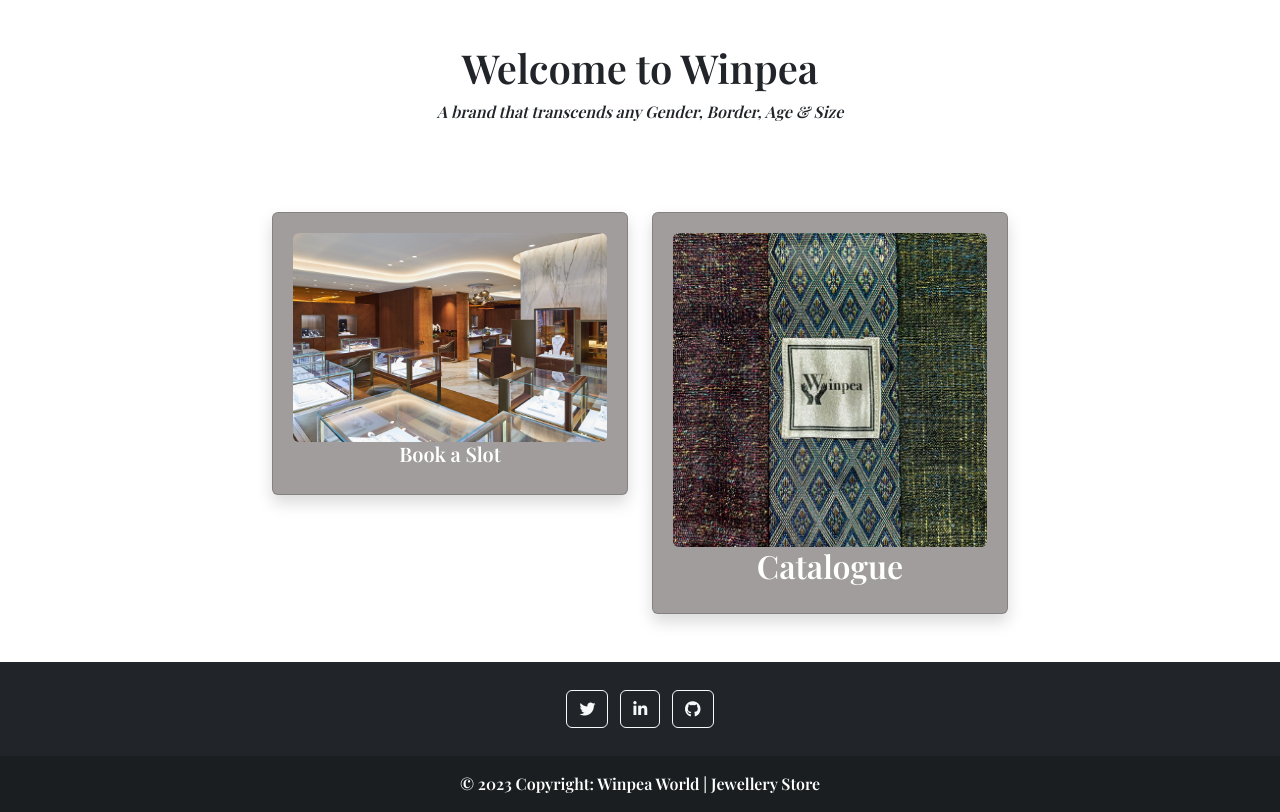
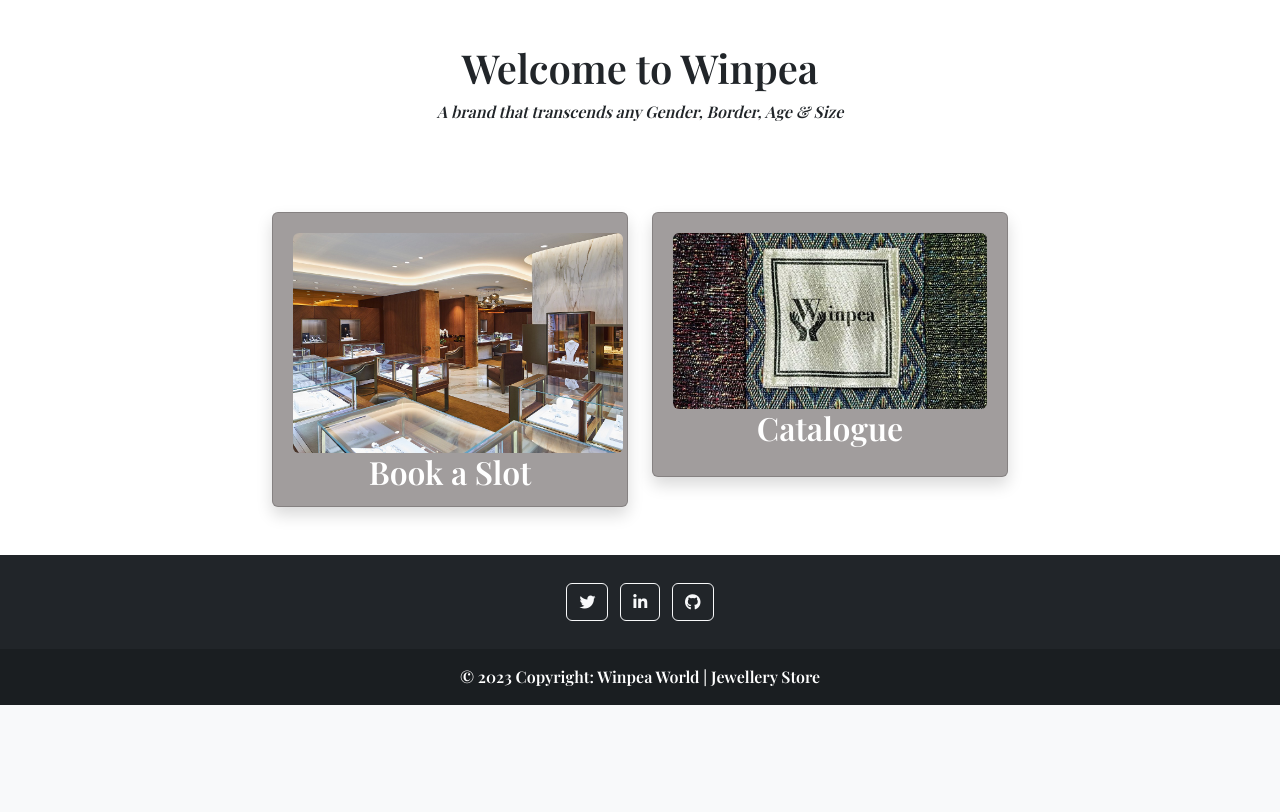
Before and after one commit to LewisHaZ/CI_PP4_WINPEA, a Django app: page / in a window 1280 px wide. Shown: the part 702-1514 px from the top of the page. After the commit the page ends 1407 px from the top, so only its background shows below. Run offline with Django 3.2, Linux system fonts and the light colour scheme; some libraries are stand-ins or nearby versions.

Commit message:
Adjust book a slot card image and card sizes for improved home page appearance

```diff
--- a/home/templates/home/index.html
+++ b/home/templates/home/index.html
@@ -33,15 +33,15 @@
         <div class="col-10 col-md-4 mt-4 grow">
             <a href="{% url 'visit_store' %}" class="text-decoration-none">
                 <div class="card shadow">
-                    <img src="/static/images/image-of-store.jpg" class="card-img-top rounded" alt="Image of the store">
+                    <img src="/static/images/image-of-store.jpg" class="card-img-top rounded img-store" alt="Image of the store">
                 </a>
-                <a href="{% url 'visit_store %'}"><h5>Book a Slot</h5></a>
+                <a href="{% url 'visit_store %'}"><h2>Book a Slot</h2></a>
                     </div>
                 </div>
         <div class="col-10 col-md-4 mt-4 grow">
             <a href="{% url 'catalogue' %}" class="text-decoration-none">
                 <div class="card shadow">
-                    <img src="/static/images/image-catalogue.JPG" class="card-img-top rounded" alt="Image of product">
+                    <img src="/static/images/image-catalogue.jpg" class="card-img-top rounded" alt="Image of product">
                 </a>
                 <a href="{% url 'catalogue' %}"><h2 class="card-title">Catalogue</h2></a>
         </div>
--- a/static/css/style.css
+++ b/static/css/style.css
@@ -39,3 +39,15 @@ body {
     max-height: 72px;
     max-width: 250px;
 }
+
+.card{
+    padding: 20px;
+    max-height: 295px;
+}
+
+.img-store{
+    height: auto;
+    width: auto;
+    max-height: 220px;
+    max-width: 440px;
+}
```
Also changed, not shown: static/images/image-catalogue.JPG (deleted), static/images/image-catalogue.jpg (added), static/images/image-of-store.jpg.
